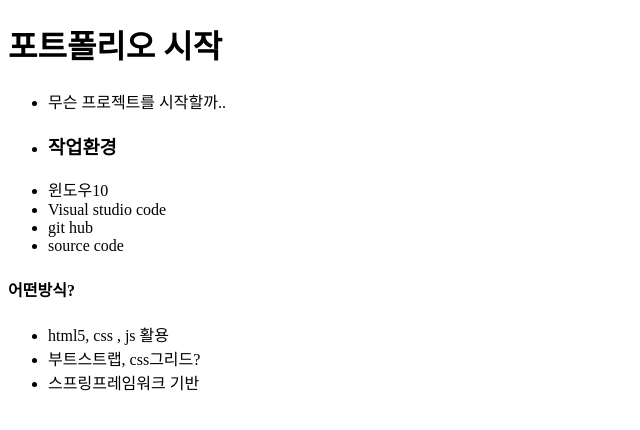
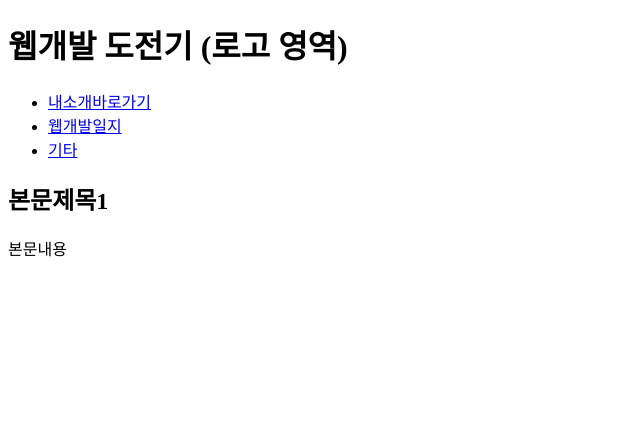
Before and after one commit to GyeongSeokLee/lgs_portfolio, a plain HTML site: page index.html in a window 1280 px wide. Shown: the whole page, without its empty margins (0-640 px from the left). Drawn offline with Linux system fonts and the light colour scheme.

Commit message:
시맨틱 변경중

```diff
--- a/index.html
+++ b/index.html
@@ -6,27 +6,34 @@
     <meta http-equiv="X-UA-Compatible" content="ie=edge">
     <title>이경석 포트폴리오</title>
 </head>
+
 <body>
-    <h1>포트폴리오 시작</h1>
-    <ul>
-        <li>무슨 프로젝트를 시작할까..</li>
 
-    </ul>
+    <header> <!--제목-->
+        <h1>웹개발 도전기 (로고 영역)</h1>
+    </header>
 
-    <ul>
-        <li><h3>작업환경</h3></li>
-        <li>윈도우10</li>
-        <li>Visual studio code</li>
-        <li>git hub</li>
-        <li>source code</li>
-    </ul>
+    <nav> <!--네비게이터 영역-->
+        <ul>
+            <li><a href="#">내소개바로가기</a></li>
+            <li><a href="#">웹개발일지</a></li>
+            <li><a href="#">기타</a></li>
+        </ul>
+    </nav>
 
-    <h4>어떤방식?</h4>
-    <ul>
-        <li>html5, css , js 활용</li>
-        <li>부트스트랩, css그리드?</li>
-        <li>스프링프레임워크 기반</li>
-    </ul>
+    <section>
+        <article>
+            <header>
+                <h2>본문제목1</h2>
+            </header>
+
+            <section>
+                본문내용
+            </section>
+        </article>
+
+
+    </section>
 
 </body>
 </html>
```
